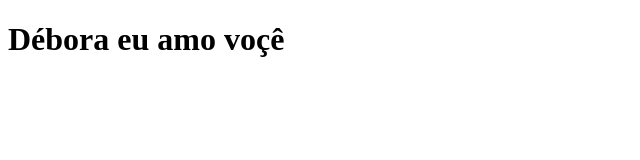
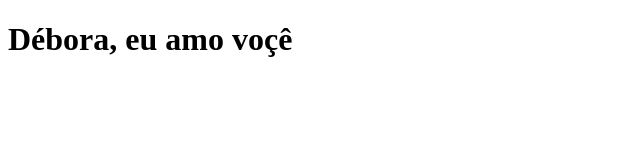
Before and after one commit to RenatoRoessler/clone-tabnews, a Next.js app: page / in a window 1280 px wide. Shown: the top 160 px of the page, without its empty margins (0-640 px from the left). Built offline with nearby package versions, Linux system fonts and the light colour scheme.

Commit message:
alterado texto

```diff
--- a/pages/index.js
+++ b/pages/index.js
@@ -1,5 +1,5 @@
 function Home() {
-  return <h1>Débora eu amo voçê</h1>;
+  return <h1>Débora, eu amo voçê</h1>;
 }
 
 export default Home;
```
